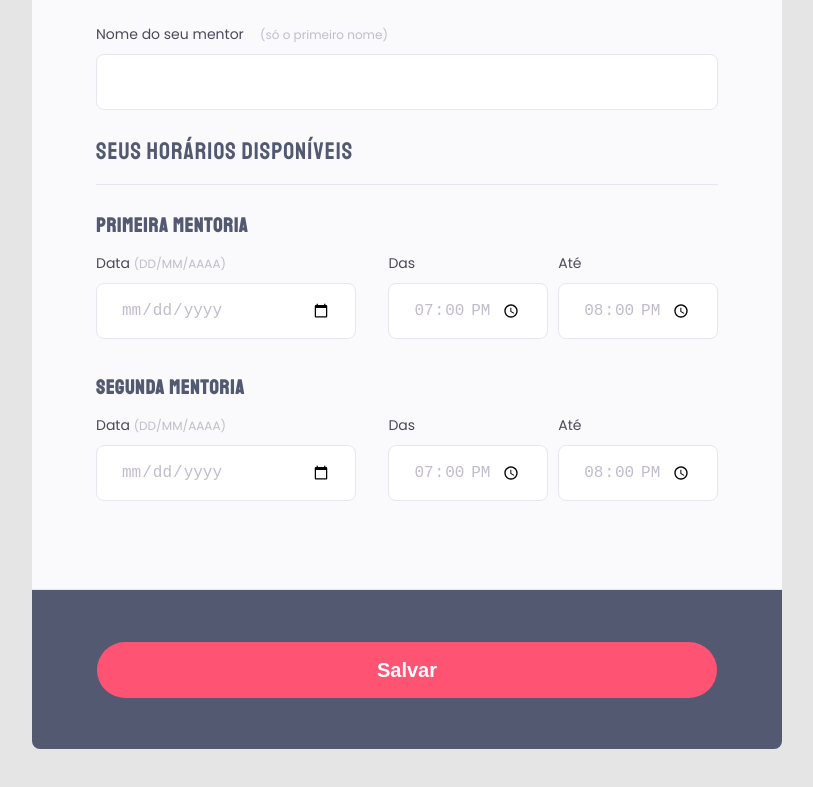
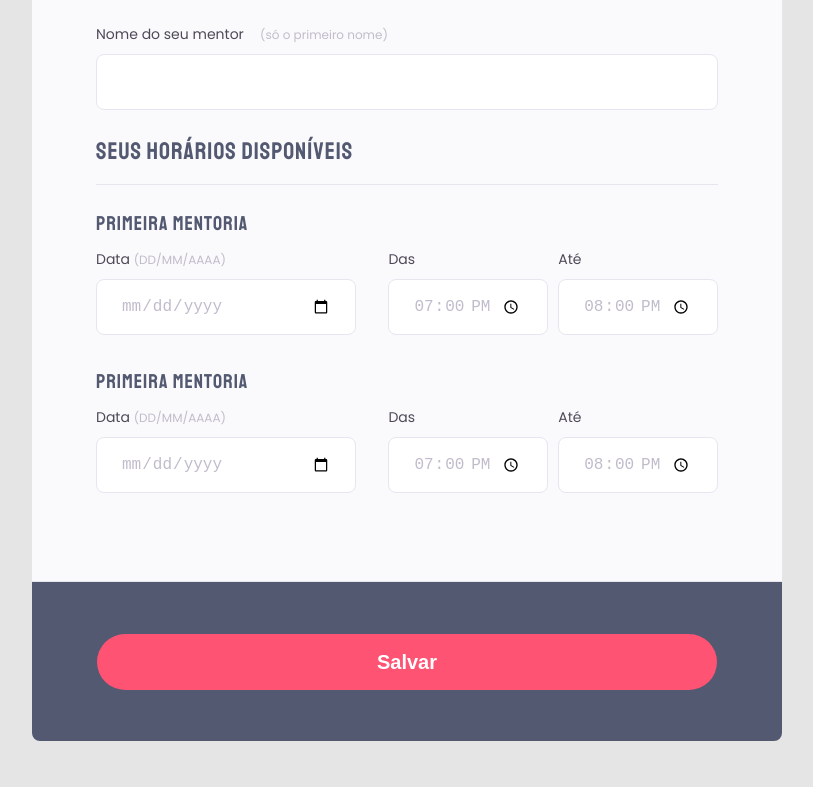
Before and after one commit to acpcarvalhoh/explorer_desafios, a plain HTML site: page forms/form-I/index.html in a window 1280 px wide. Shown: the part 883-1670 px from the top of the page, without its empty margins (233-1046 px from the left). Drawn offline with Linux system fonts and the light colour scheme.

Commit message:
upadte css

```diff
--- a/forms/form-I/index.html
+++ b/forms/form-I/index.html
@@ -56,7 +56,7 @@
         <fieldset>
             <legend>Seus horários disponíveis</legend>
             <div class="input-wrap">
-                <p>Primeira mentoria</p>
+                <legend id="sec-legend">Primeira mentoria</legend>
                 <div class="data-hours">
                     <div class="data">
                         <div class="date-wrapper-flex">
@@ -77,7 +77,7 @@
                         </div>
                     </div>
                 </div>
-                <p>Segunda mentoria</p>
+                <legend id="sec-legend">Primeira mentoria</legend>
                 <div class="data-hours">
                     <div class="data">
                         <div class="date-wrapper-flex">
--- a/forms/form-I/style.css
+++ b/forms/form-I/style.css
@@ -58,13 +58,7 @@ form{
     min-height: 300px;
     padding: 64px;
 }
- form p{
-    font: 100 20px 'Staatliches', cursive;
-    font-size: 20px;
-    line-height: 34px;
-    color: #535971;
-    letter-spacing: 1px;
- }
+
 
 fieldset{
     border: none;
@@ -78,6 +72,16 @@ fieldset legend{
     width: 100%;
     padding-bottom: 16px;
     color: #535971;
+}
+
+fieldset #sec-legend{
+    font: 400 20px 'Staatliches', cursive;
+    font-size: 20px;
+    line-height: 30px;
+    color: #535971;
+    letter-spacing: 1px;
+    padding-bottom: 0;
+    border-bottom: none;
 }
 
 .input-wrap{
@@ -147,9 +151,7 @@ span{
     width: 50%;
 }
 
-.tx input{
-    width: 100% - 32px;
-}
+
 .hours{
     display: flex;
     gap: 10px;
```
